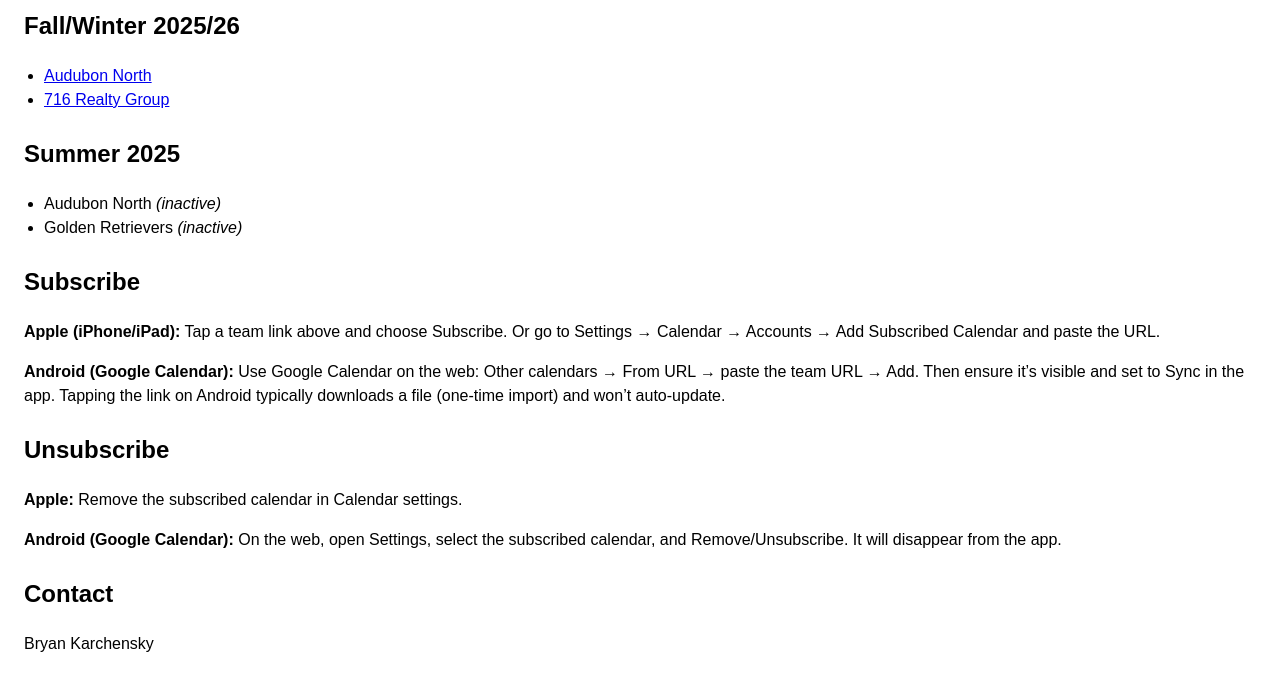
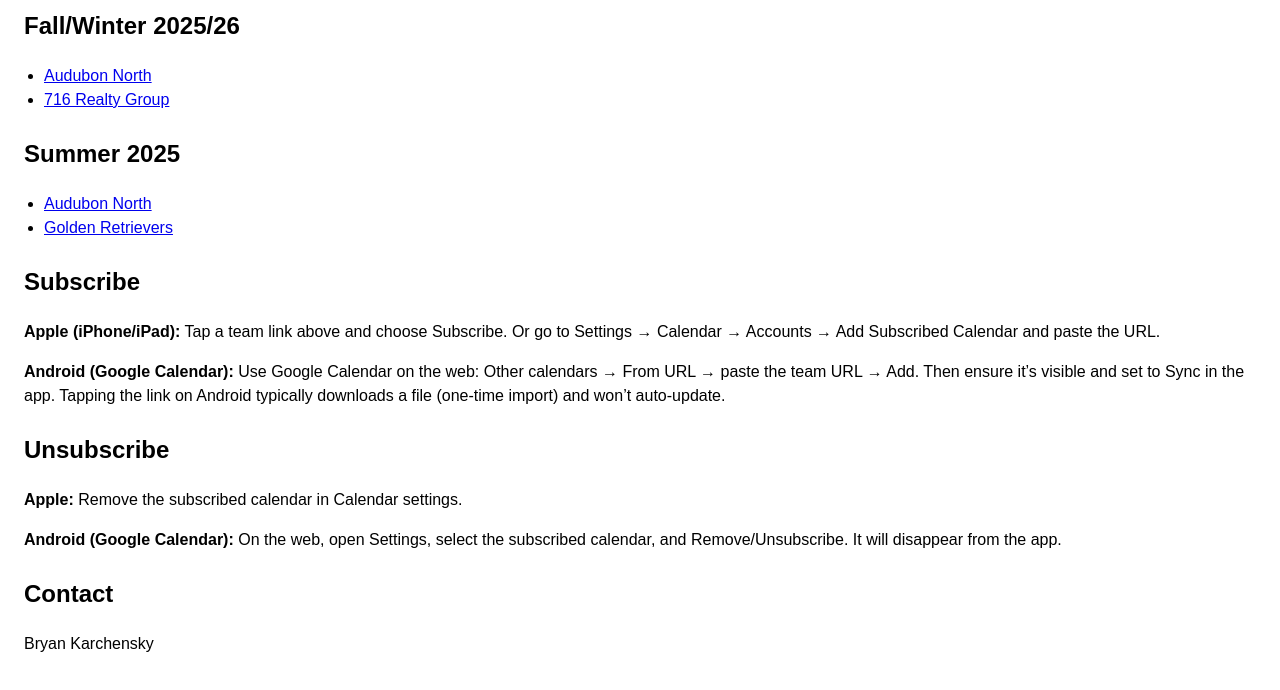
Before and after one commit to Karchensky/hockey_events, a plain HTML site: page docs/index.html in a window 1280 px wide. Shown: the part 88-778 px from the top of the page. Drawn offline with Linux system fonts and the light colour scheme.

Commit message:
inactive fix

```diff
--- a/docs/index.html
+++ b/docs/index.html
@@ -20,8 +20,8 @@
 <li><a href="ics/716-realty-group-fallwinter-202526.ics">716 Realty Group</a></li>
 </ul><h2>Summer 2025</h2>
 <ul>
-<li>Audubon North <em>(inactive)</em></li>
-<li>Golden Retrievers <em>(inactive)</em></li>
+<li><a href="ics/audubon-north-summer-2025.ics">Audubon North</a></li>
+<li><a href="ics/golden-retrievers-summer-2025.ics">Golden Retrievers</a></li>
 </ul>
 
   <h2>Subscribe</h2>
```
Also changed, not shown: 1 other file.
